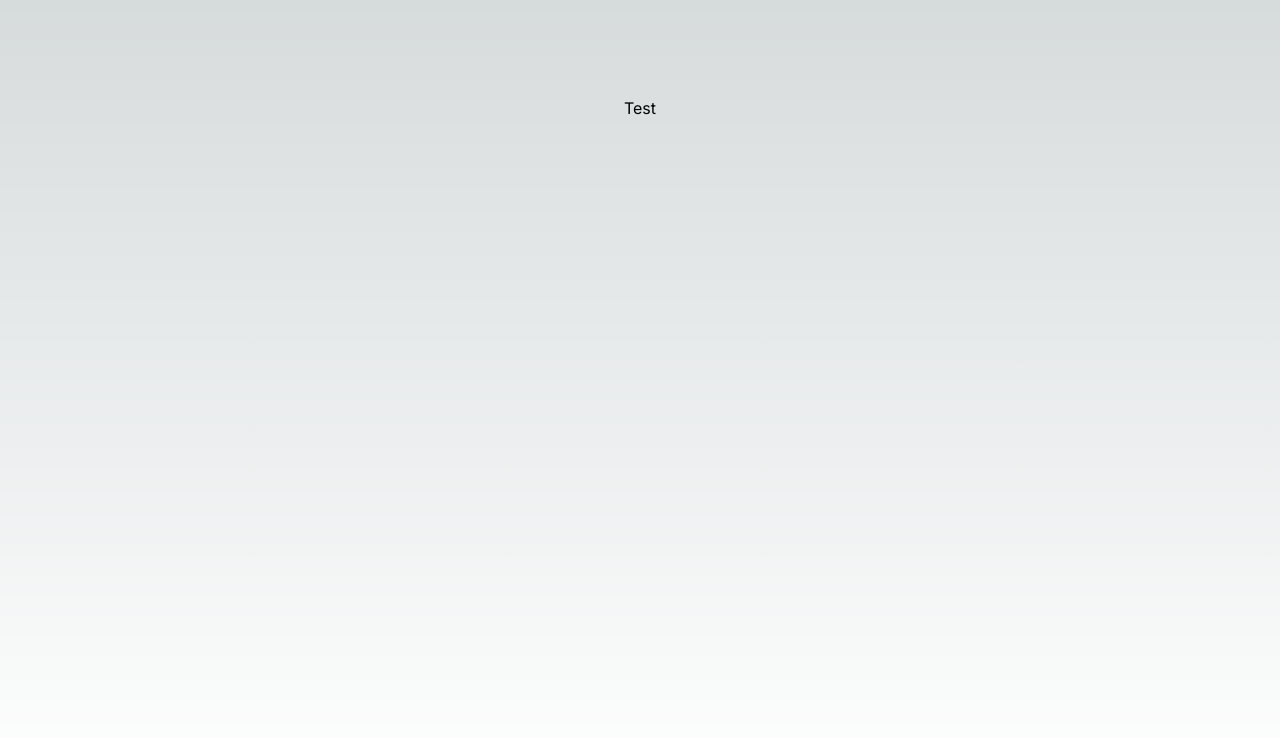
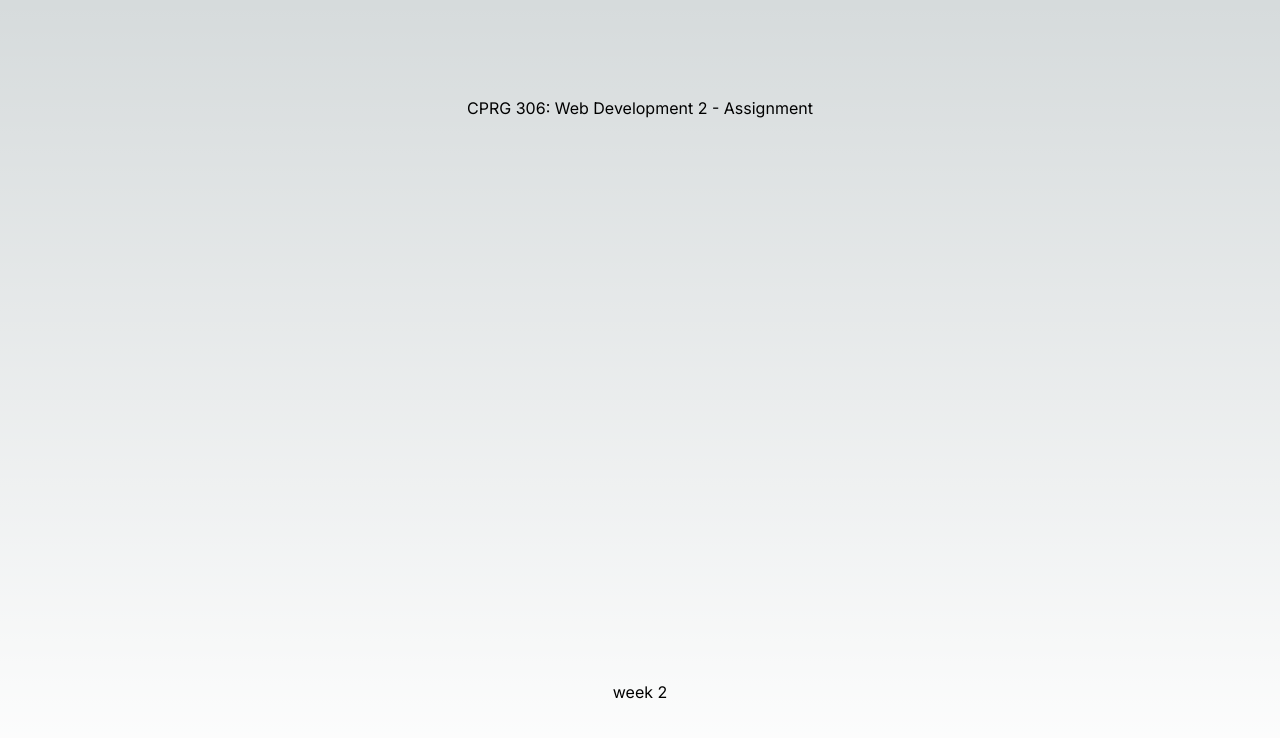
Before and after one commit to GilEugenio/cprg306-assignments, a Next.js app: page / in a window 1280 px wide. Shown: the top 738 px of the page. Built offline with nearby package versions, Linux system fonts and the light colour scheme.

Commit message:
second commit

```diff
--- a/app/page.js
+++ b/app/page.js
@@ -1,9 +1,12 @@
 import Image from "next/image";
+import Link from "next/link";
 
 export default function Home() {
   return (
     <main className="flex min-h-screen flex-col items-center justify-between p-24">
-      <h1>Test</h1>
+      <h1>CPRG 306: Web Development 2 - Assignment</h1>
+
+      <Link href="/week-2">week 2</Link>
     </main>
   );
 }
--- a/app/week-2/page.js
+++ b/app/week-2/page.js
@@ -3,7 +3,7 @@ import StudentInfo from "./student-info";
 export default function Page() {
     return (
         <main>
-            <h1>Assignment</h1>
+            <h1 className="flex min-h-screen flex-col items-center justify-between p-24">Assignment</h1>
             <StudentInfo></StudentInfo>
         </main>
     );
--- a/app/week-2/student-info.js
+++ b/app/week-2/student-info.js
@@ -3,8 +3,8 @@ import Link from "next/link"
 export default function StudentInfo() {
     return (
         <div>
-            <h1>Gil Eugenio</h1>
-            <Link href="">
+            <h1 className="flex min-h-screen flex-col items-center justify-between p-24">Gil Eugenio</h1>
+            <Link href="https://vercel.com/guillermo-eugenios-projects/cprg306-assignments">
                 <h2>Github</h2>
             </Link>
 
```
